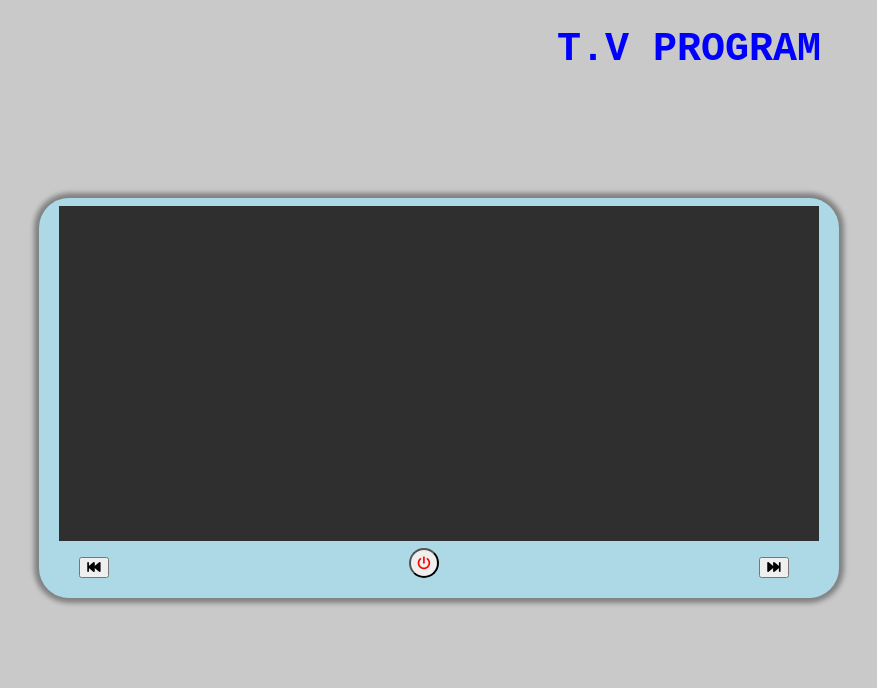
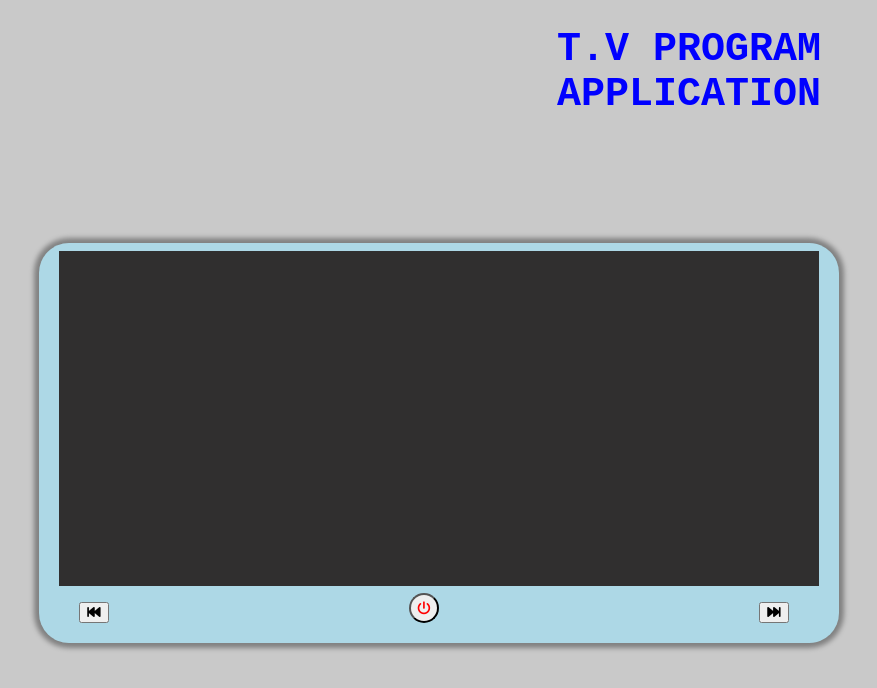
Before and after one commit to ngn18/VUE_TV_PROGRAM, a plain HTML site: page index.html in a window 1280 px wide. Shown: the whole page, without its empty margins (201-1078 px from the left). Drawn offline with Linux system fonts and the light colour scheme.

Commit message:
NSHIMIMANA GERALD, KAYANJA JOHN

```diff
--- a/index.html
+++ b/index.html
@@ -11,7 +11,7 @@
 <body>
 
     <div id="application">
-        <h1 class="heading">T.V PROGRAM</h1>
+        <h1 class="heading">T.V PROGRAM APPLICATION</h1>
         <div class="frame">
             <div v-if="tv_on == true" class="show">
                 <div v-for="(slide, index) in slides">
```
